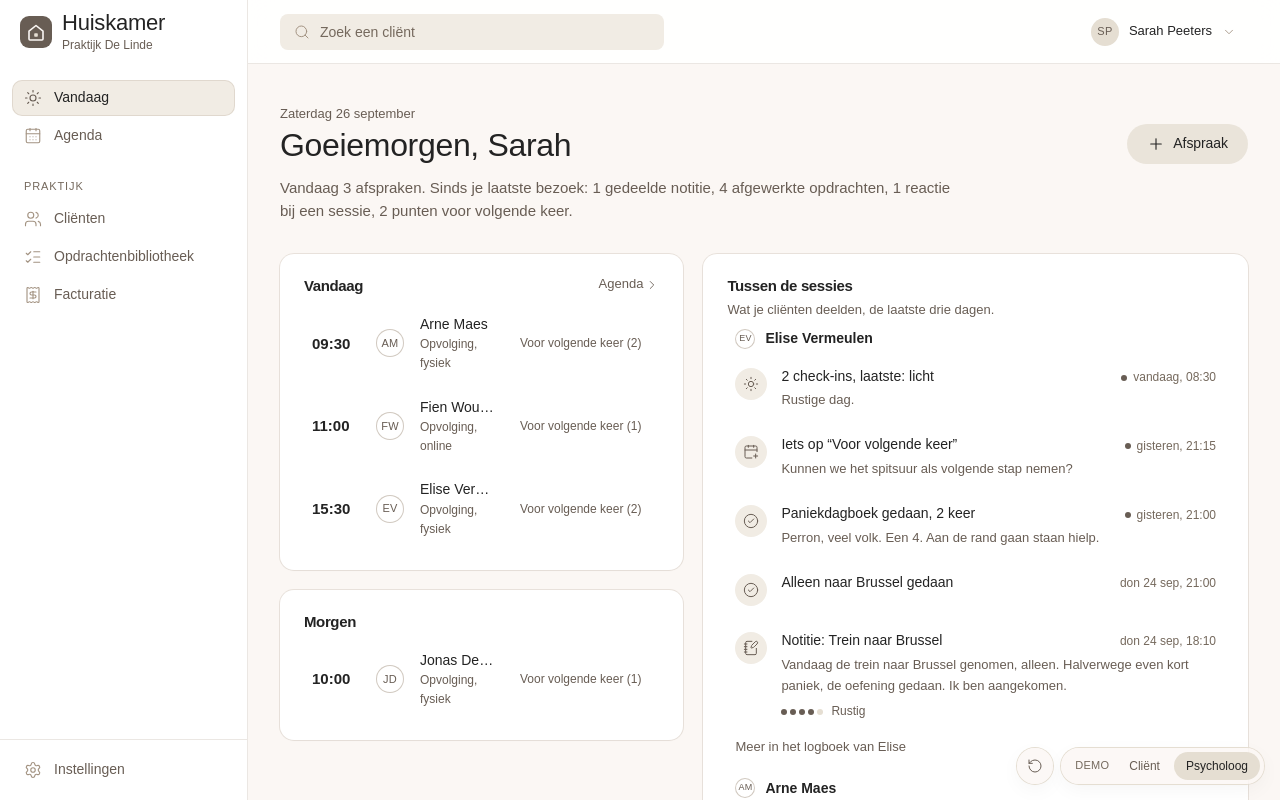
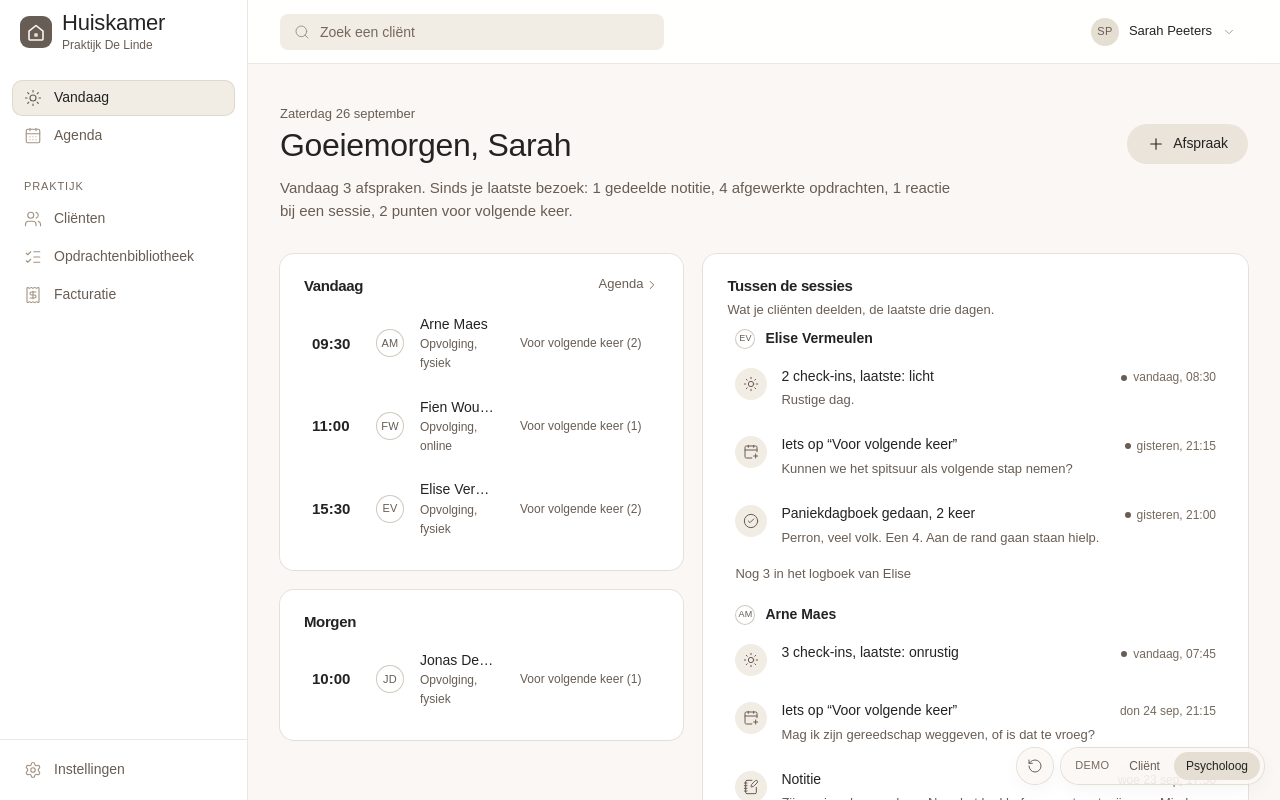
Before and after one commit to JIDcreations/huiskamer1, a Next.js app: page /p/vandaag in a window 1280 px wide. Shown: the top 800 px of the page. Built offline with nearby package versions, Linux system fonts and the light colour scheme; a web font is replaced by a local one.

Commit message:
Polish: Tussen de sessies toont per cliënt het nieuwe plus tot drie regels

```diff
--- a/src/app/p/vandaag/page.tsx
+++ b/src/app/p/vandaag/page.tsx
@@ -26,6 +26,9 @@ import {
 import { formatLongDate, formatTime, greeting, plural } from "@/lib/format";
 import type { Appointment } from "@/lib/types";
 import { cn } from "@/lib/utils";
+
+/** Oudere regels per cliënt; wat nieuw is, staat er altijd bij. */
+const PER_CLIENT = 3;
 
 function DayAgenda({ appointments, onOpen }: { appointments: Appointment[]; onOpen: (a: Appointment) => void }) {
   const clients = useClientsRaw();
@@ -164,6 +167,9 @@ export default function Vandaag() {
               {byClient.map(([clientId, items]) => {
                 const c = clients.find((x) => x.id === clientId);
                 if (!c) return null;
+                // Alles wat nieuw is sinds je laatste bezoek, aangevuld tot drie regels.
+                const shown = items.filter((it, i) => i < PER_CLIENT || it.activity.at > since);
+                const rest = items.length - shown.length;
                 return (
                   <section key={clientId}>
                     <Link href={`/p/clienten/${clientId}?tab=logboek`} className="mb-1 flex items-center gap-2.5 px-2 text-[14px] font-semibold hover:underline hover:decoration-surface-2 hover:underline-offset-4">
@@ -171,12 +177,12 @@ export default function Vandaag() {
                       {c.firstName} {c.lastName}
                     </Link>
                     <div className="flex flex-col">
-                      {items.slice(0, 5).map(({ activity: a, count }, i) => (
+                      {shown.map(({ activity: a, count }, i) => (
                         <ActivityItem key={i} activity={a} count={count} isNew={a.at > since} />
                       ))}
-                      {items.length > 5 && (
-                        <Link href={`/p/clienten/${clientId}?tab=logboek`} className="px-2 pt-1 text-[13px] text-muted hover:text-text">
-                          Meer in het logboek van {c.firstName}
+                      {rest > 0 && (
+                        <Link href={`/p/clienten/${clientId}?tab=logboek`} className="self-start rounded-full px-2 pt-1 text-[13px] text-muted hover:text-text">
+                          Nog {rest} in het logboek van {c.firstName}
                         </Link>
                       )}
                     </div>
```
Also changed, not shown: 2 other files (tests, documents, lock files or other folders).
